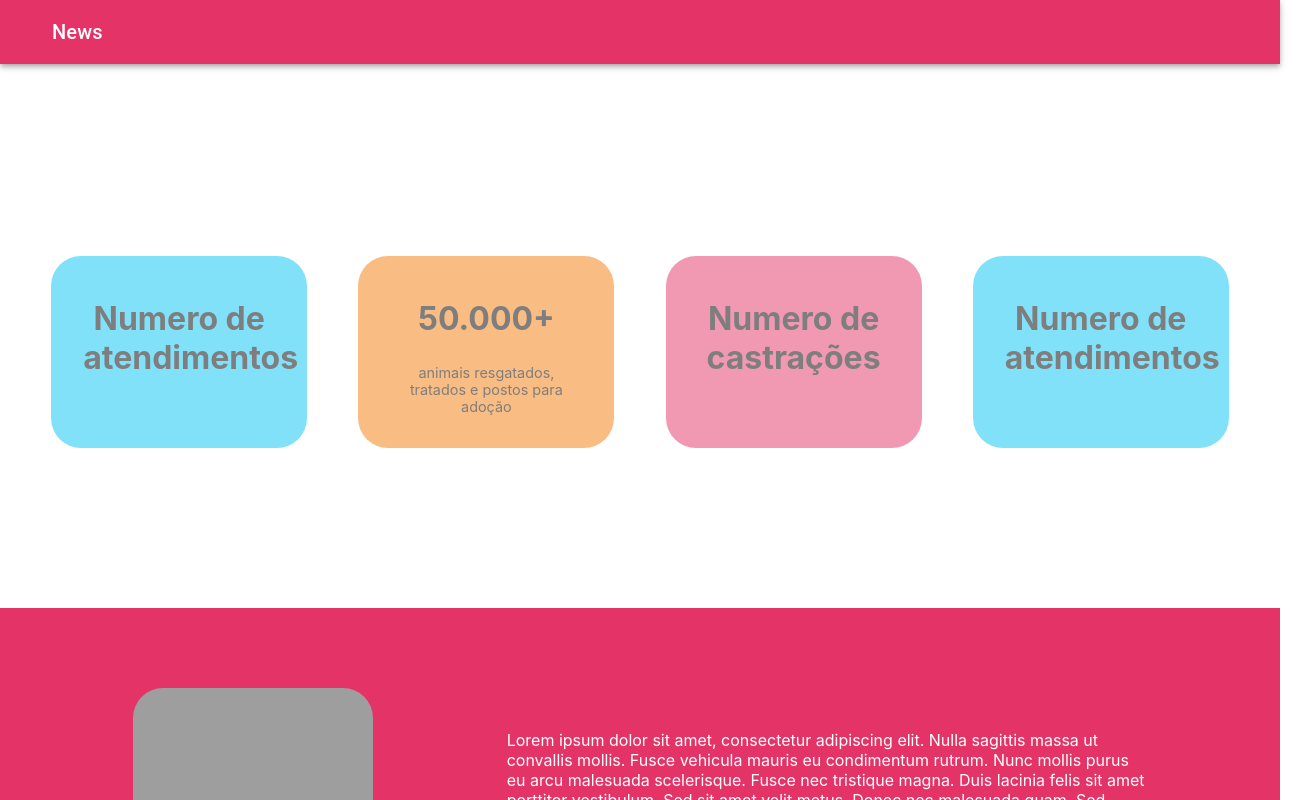
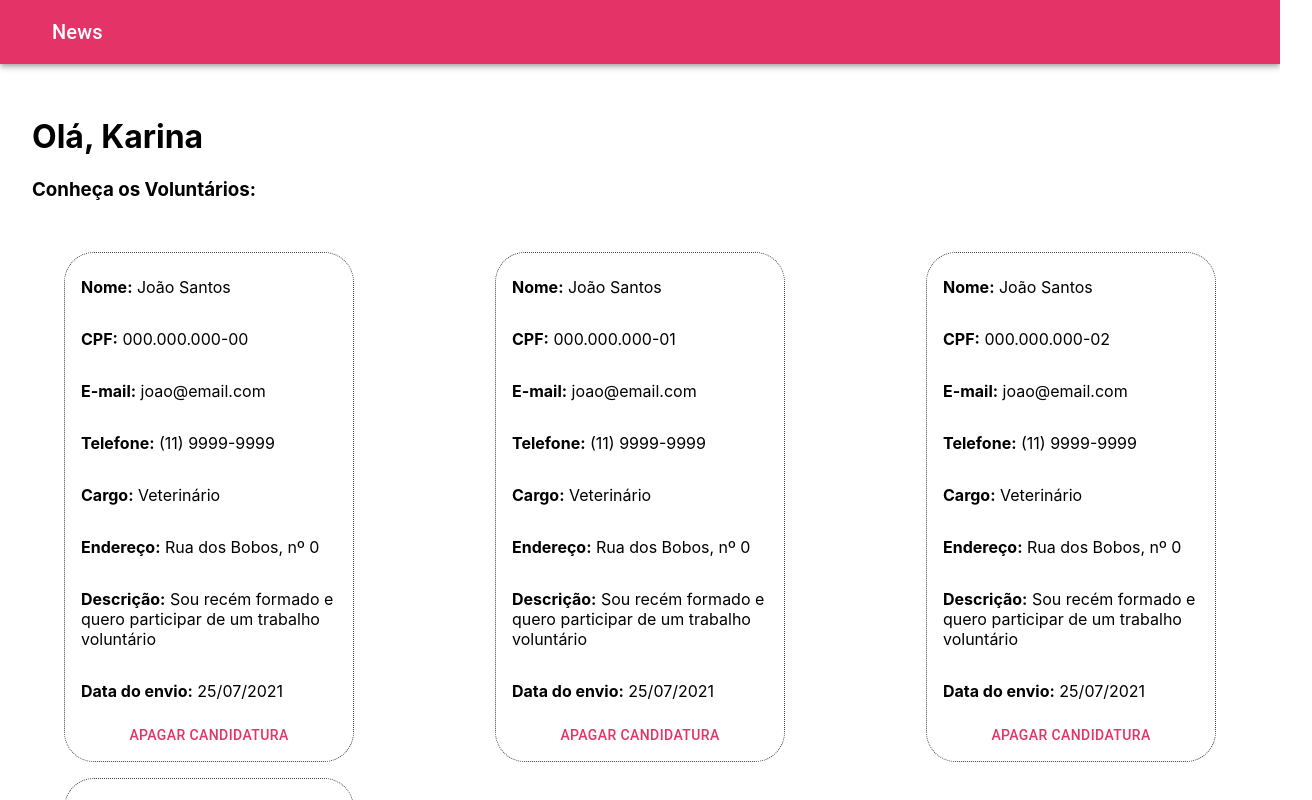
Before and after one commit to ClaraMeirelles/HackatonProvi-Ong-AdoteJa, a React (Create React App) app in the folder Front/adoteja/: page /administrativo in a window 1280 px wide. Before the commit this address led to /. Shown: the top 800 px of the page, 1312 px wide, since content can reach past the window. Built offline with nearby package versions, Linux system fonts and the light colour scheme; grey boxes are pictures that could not be loaded.

Commit message:
pagina administrativa

```diff
--- a/Front/adoteja/package.json
+++ b/Front/adoteja/package.json
@@ -3,6 +3,7 @@
   "version": "0.1.0",
   "private": true,
   "dependencies": {
+    "@material-ui/icons": "^4.11.2",
     "@testing-library/jest-dom": "^5.14.1",
     "@testing-library/react": "^11.2.7",
     "@testing-library/user-event": "^12.8.3",
--- /dev/null
+++ b/Front/adoteja/src/Components/VolunteerCard/VolunteerCard.js
@@ -0,0 +1,26 @@
+import { VolunteerCardContainer } from "./styled";
+import { Button } from "@material-ui/core";
+// import DeleteIcon from '@material-ui/icons/Delete';
+
+
+export default function VolunteerCard({ volunteer }) {
+    return (
+        <VolunteerCardContainer>
+            <p><strong>Nome:</strong> {volunteer.name}</p>
+            <p><strong>CPF:</strong> {volunteer.cpf && volunteer.cpf}</p>
+            <p><strong>E-mail:</strong> {volunteer.email && volunteer.email}</p>
+            <p><strong>Telefone:</strong> {volunteer.contact && volunteer.contact} </p>
+            <p><strong>Cargo:</strong> {volunteer.category} </p>
+            <p><strong>Endereço:</strong> {volunteer.address && volunteer.address} </p>
+            <p><strong>Descrição:</strong> {volunteer.description && volunteer.description}</p>
+            <p><strong>Data do envio:</strong> {volunteer.date}</p>
+            <Button
+                color="primary"
+            // startIcon={<DeleteIcon />}
+            >
+                 Apagar candidatura
+            </Button>
+        </VolunteerCardContainer>
+    )
+
+}
--- /dev/null
+++ b/Front/adoteja/src/Components/VolunteerCard/styled.js
@@ -0,0 +1,11 @@
+import styled from "styled-components"
+import { neutralGray } from "../../Constants/colors"
+
+export const VolunteerCardContainer = styled.section`
+    display:flex;
+    flex-direction: column;
+    border: 1px dotted ${neutralGray};
+    border-radius: 30px;
+    width: 20vw;
+    padding: 8px 16px;
+`
--- a/Front/adoteja/src/Pages/AdminPage/AdminPage.js
+++ b/Front/adoteja/src/Pages/AdminPage/AdminPage.js
@@ -1,12 +1,70 @@
 import { useProtectedPage } from "../../Hooks/useProtectedPage";
 import { useHistory } from "react-router"
+import Header from "../../Components/Header/Header";
+import VolunteerCard from "../../Components/VolunteerCard/VolunteerCard";
+import { AdminPageContainer, VolunteersContainer } from "./styled";
 
-export default function AdminPage(){
-    const history = useHistory()
-    useProtectedPage(history)
-    return(
+export default function AdminPage() {
+    const name = 'Karina'
+    const volunteers = [
+        {
+            name: 'João Santos',
+            cpf: '000.000.000-00',
+            email: 'joao@email.com',
+            contact: '(11) 9999-9999',
+            category: 'Veterinário',
+            address: 'Rua dos Bobos, nº 0',
+            description: 'Sou recém formado e quero participar de um trabalho voluntário',
+            date: '25/07/2021',
+        },
+        {
+            name: 'João Santos',
+            cpf: '000.000.000-01',
+            email: 'joao@email.com',
+            contact: '(11) 9999-9999',
+            category: 'Veterinário',
+            address: 'Rua dos Bobos, nº 0',
+            description: 'Sou recém formado e quero participar de um trabalho voluntário',
+            date: '25/07/2021',
+        },
+        {
+            name: 'João Santos',
+            cpf: '000.000.000-02',
+            email: 'joao@email.com',
+            contact: '(11) 9999-9999',
+            category: 'Veterinário',
+            address: 'Rua dos Bobos, nº 0',
+            description: 'Sou recém formado e quero participar de um trabalho voluntário',
+            date: '25/07/2021',
+        },
+        {
+            name: 'João Santos',
+            cpf: '000.000.000-03',
+            email: 'joao@email.com',
+            contact: '(11) 9999-9999',
+            category: 'Veterinário',
+            address: 'Rua dos Bobos, nº 0',
+            description: 'Sou recém formado e quero participar de um trabalho voluntário',
+            date: '25/07/2021',
+        }
+    ]
+
+    // const history = useHistory()
+    // useProtectedPage(history)
+    return (
         <>
-        ADMINISTRATIVO
+            <Header />
+            <AdminPageContainer>
+            <h1>Olá, {name}</h1>
+            <h3>Conheça os Voluntários:</h3>
+            <VolunteersContainer>
+                {volunteers ?
+                    volunteers.map((volunteer) => {
+                        return <VolunteerCard volunteer={volunteer} key={volunteer.name+volunteer.cpf}/>
+                    }) :
+                    <p>Ainda não temos nenhum voluntário ):</p>}
+            </VolunteersContainer>
+        </AdminPageContainer>
         </>
     )
 }
--- a/Front/adoteja/src/Pages/AdminPage/styled.js
+++ b/Front/adoteja/src/Pages/AdminPage/styled.js
@@ -0,0 +1,13 @@
+import styled from "styled-components"
+
+export const AdminPageContainer = styled.main`
+    padding: 32px;
+`
+
+export const VolunteersContainer = styled.section`
+    display: flex;
+    flex-wrap: wrap;
+    justify-content: space-between;
+    padding: 32px;
+    gap: 16px;
+`
```
Also changed, not shown: 1 other file (tests, documents, lock files or other folders). Lines whose indentation alone changed are shown as unchanged.
